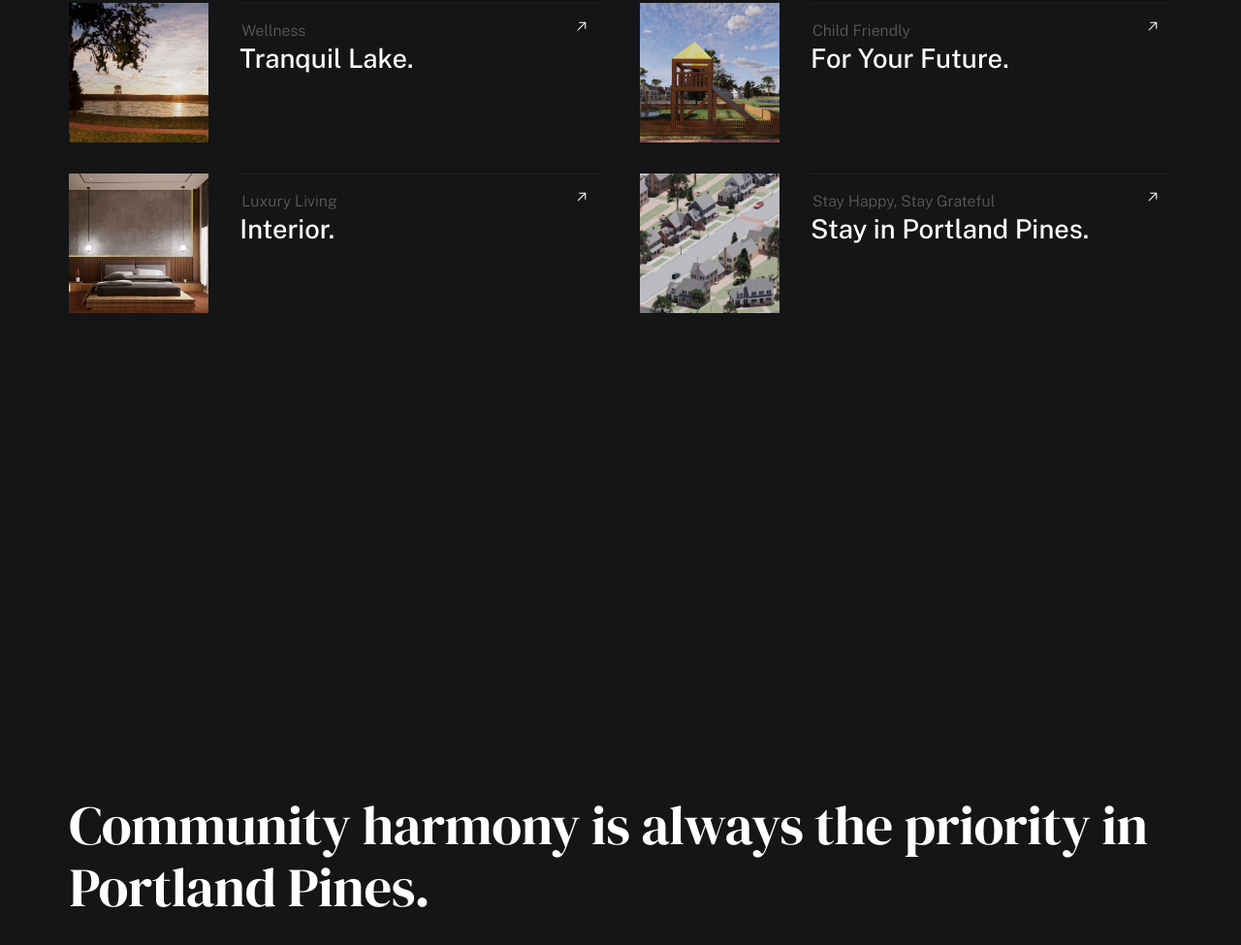
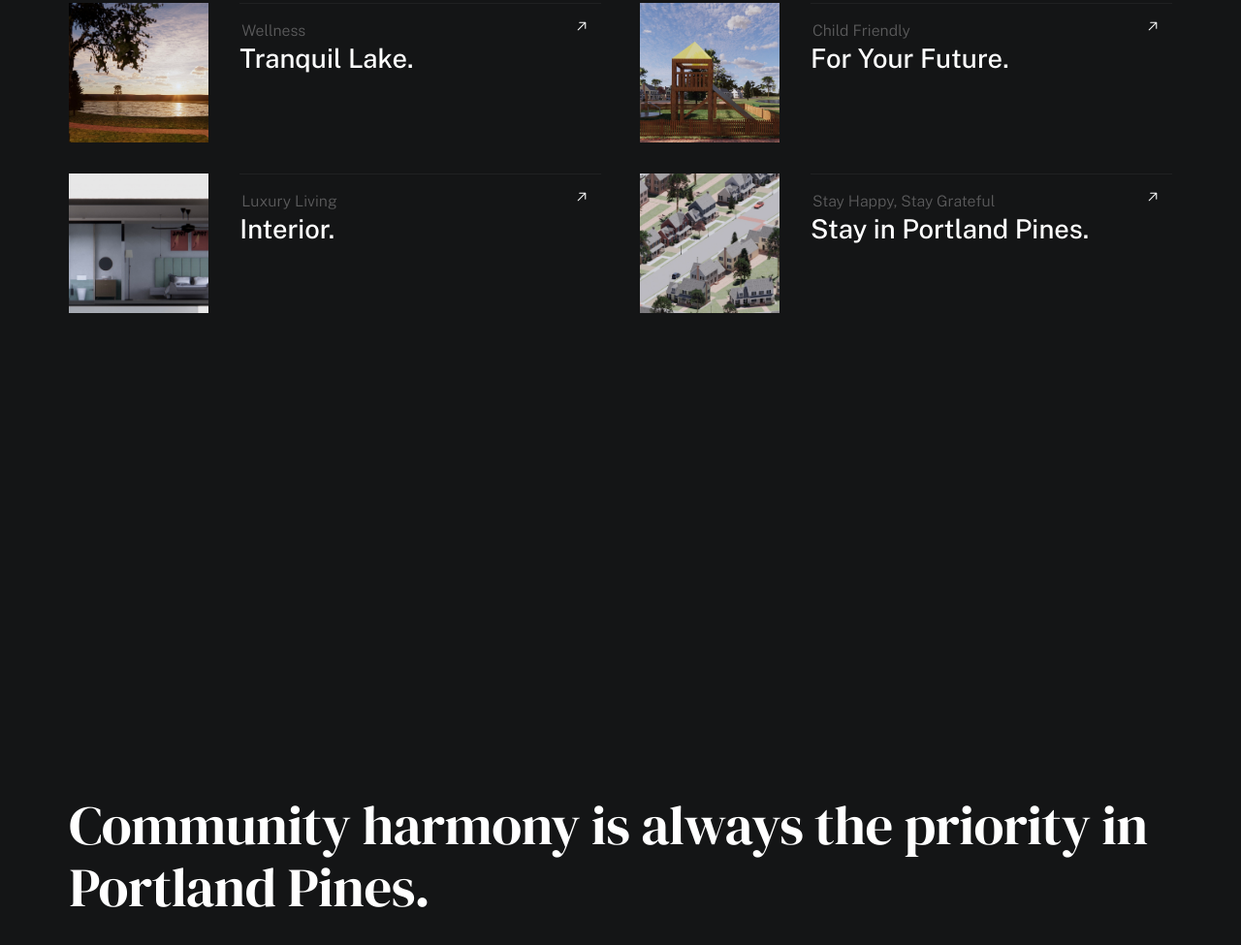
Before and after one commit to theordosociety/paralogism, a plain HTML site: page index.html in a window 1280 px wide. Shown: the part 2309-3284 px from the top of the page at 97% size. Drawn offline with nearby package versions, Linux system fonts and the light colour scheme; a web font is replaced by a local one.

Commit message:
Update index.html

```diff
--- a/index.html
+++ b/index.html
@@ -241,8 +241,8 @@
                             <li class="folio-list__item column" data-animate-el>
                                 <a class="folio-list__item-link" href="#modal-05">
                                     <div class="folio-list__item-pic">
-                                        <img src="bedroom.PNG"
-                                             srcset="bedroom.PNG 1x, bedroom.PNG 2x" alt="">
+                                        <img src="interiyor.jpg"
+                                             srcset="interiyor.jpg 1x, interiyor.jpg 2x" alt="">
                                     </div>
 
                                     <div class="folio-list__item-text">
@@ -334,7 +334,7 @@
                     <div id="modal-05" hidden>
                         <div class="modal-popup">
 
-                            <img src="bedroom.PNG" alt="">
+                            <img src="interiyor.jpg" alt="">
 
                             <div class="modal-popup__desc">
                                 <h5>Always at home in Portland Pines.</h5>
```
